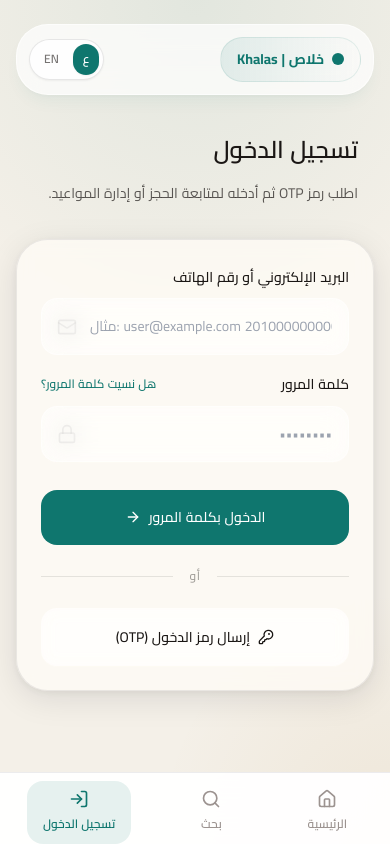
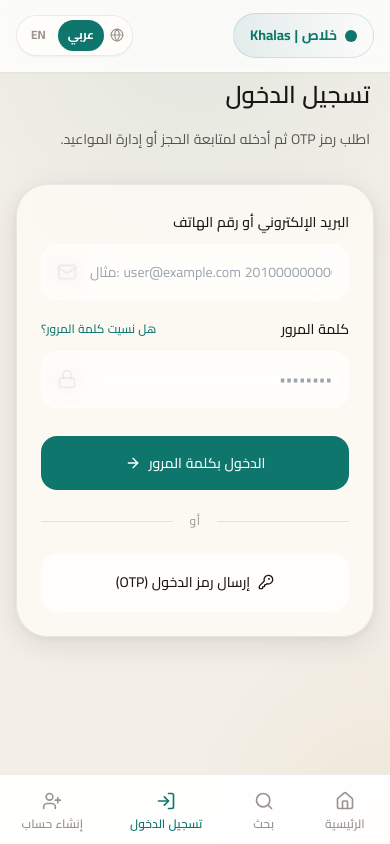
Before and after one commit to mozeyada/khalas, a Next.js app in the folder frontend/: page /ar/auth/login in a window 390 px wide. Built offline with nearby package versions, Linux system fonts and the light colour scheme; no server answers.

Commit message:
fix(ui): full-bleed hero, fixed header, text-balance headline, amber secondary CTA, عربي toggle, register tab

```diff
--- a/frontend/src/components/site-shell.tsx
+++ b/frontend/src/components/site-shell.tsx
@@ -2,16 +2,31 @@
 
 import {useState, useEffect, useRef} from 'react';
 import {useLocale, useTranslations} from 'next-intl';
-import {Home, Search, LayoutDashboard, LogOut, LogIn, UserPlus, Shield, UserCircle, Sparkles, ChevronDown, Globe} from 'lucide-react';
+import {
+  Home,
+  Search,
+  LayoutDashboard,
+  LogOut,
+  LogIn,
+  UserPlus,
+  Shield,
+  UserCircle,
+  Sparkles,
+  ChevronDown,
+  Globe,
+} from 'lucide-react';
 
 import {Link, usePathname} from '@/i18n/navigation';
 import {useSession} from '@/components/session-provider';
 import {LocaleSwitcher} from '@/components/locale-switcher';
 
+// Height of the fixed header in px — used to offset page body content
+const HEADER_H = 72;
+
 export function SiteShell({
   children,
   title,
-  subtitle
+  subtitle,
 }: {
   children: React.ReactNode;
   title?: string;
@@ -32,9 +47,7 @@ export function SiteShell({
       }
     }
     function handleKeyDown(event: KeyboardEvent) {
-      if (event.key === 'Escape') {
-        setDropdownOpen(false);
-      }
+      if (event.key === 'Escape') setDropdownOpen(false);
     }
     if (dropdownOpen) {
       document.addEventListener('mousedown', handleClickOutside);
@@ -55,19 +68,28 @@ export function SiteShell({
     return parts[0][0] + parts[parts.length - 1][0];
   };
 
-  // If user is admin, we default their "user" dashboard to the patient dashboard.
   const dashboardHref = user?.role === 'provider' ? '/provider/dashboard' : '/dashboard';
 
   return (
-    <main className="mx-auto min-h-screen w-full max-w-6xl px-4 py-6 sm:px-6 lg:px-8 pb-24 md:pb-6">
-      {/* Floating Portal Navbar (Desktop) & Top Branding (Mobile) */}
-      <header className="sticky top-4 z-50 mb-8 rounded-[2rem] border border-white/60 bg-white/70 p-3 shadow-lg shadow-teal/5 backdrop-blur-md transition-all hover:bg-white/80 hover:shadow-xl hover:shadow-teal/10 sm:p-4">
-        <div className="flex items-center justify-between gap-2">
-          <div className="flex items-center gap-3">
-            <Link href="/" locale={locale} className="group flex items-center gap-2 rounded-full border border-teal/10 bg-gradient-to-r from-teal/10 to-transparent px-4 py-2 text-sm font-bold text-teal transition-all hover:border-teal/30 hover:scale-105">
+    /* Changed from <main> to <div> — pages supply their own <main> landmark */
+    <div className="min-h-screen w-full">
+
+      {/* ── Fixed header ───────────────────────────────────────── */}
+      <header
+        style={{height: HEADER_H}}
+        className="fixed inset-x-0 top-0 z-50 border-b border-white/40 bg-white/80 backdrop-blur-xl shadow-sm shadow-black/5"
+      >
+        <div className="mx-auto flex h-full max-w-6xl items-center justify-between gap-2 px-4 sm:px-6">
+
+          {/* Brand */}
+          <Link
+            href="/"
+            locale={locale}
+            className="group flex shrink-0 items-center gap-2 rounded-full border border-teal/15 bg-gradient-to-r from-teal/10 to-transparent px-4 py-2 text-sm font-bold text-teal transition-all hover:border-teal/30 hover:scale-105"
+          >
             <span className="relative flex h-3 w-3">
-                <span className="animate-ping absolute inline-flex h-full w-full rounded-full bg-teal opacity-40"></span>
-                <span className="relative inline-flex rounded-full h-3 w-3 bg-teal"></span>
+              <span className="animate-ping absolute inline-flex h-full w-full rounded-full bg-teal opacity-40" />
+              <span className="relative inline-flex rounded-full h-3 w-3 bg-teal" />
             </span>
             {t('brand')}
           </Link>
@@ -77,25 +99,29 @@ export function SiteShell({
               <h1 className="text-sm font-semibold text-ink">{title}</h1>
             </div>
           )}
-          </div>
 
-          {/* Mobile: compact language toggle always visible */}
+          {/* Mobile: compact language toggle (always visible) */}
           <div className="flex items-center gap-2 md:hidden">
-            <div className="inline-flex items-center gap-1 rounded-full border border-ink/10 bg-white/80 p-1 text-xs shadow-sm">
+            <div className="inline-flex items-center gap-0.5 rounded-full border border-[var(--border)] bg-[var(--surface-1)] p-1 text-xs shadow-sm backdrop-blur">
+              <Globe className="mx-1 h-3.5 w-3.5 text-[var(--text-3)]" />
               <Link
                 href={pathname}
                 locale="ar"
-                className={`rounded-full px-2.5 py-1 font-semibold transition-all ${
-                  locale === 'ar' ? 'bg-teal text-white shadow-sm' : 'text-ink/60 hover:text-ink'
+                className={`rounded-full px-2.5 py-1 font-bold transition-all duration-fast ${
+                  locale === 'ar'
+                    ? 'bg-teal text-white shadow-sm'
+                    : 'text-[var(--text-3)] hover:bg-[var(--surface-2)] hover:text-[var(--text-1)]'
                 }`}
               >
-                ع
+                عربي
               </Link>
               <Link
                 href={pathname}
                 locale="en"
-                className={`rounded-full px-2.5 py-1 font-semibold transition-all ${
-                  locale === 'en' ? 'bg-teal text-white shadow-sm' : 'text-ink/60 hover:text-ink'
+                className={`rounded-full px-2.5 py-1 font-bold transition-all duration-fast ${
+                  locale === 'en'
+                    ? 'bg-teal text-white shadow-sm'
+                    : 'text-[var(--text-3)] hover:bg-[var(--surface-2)] hover:text-[var(--text-1)]'
                 }`}
               >
                 EN
@@ -103,6 +129,7 @@ export function SiteShell({
             </div>
           </div>
 
+          {/* Desktop nav */}
           <div className="hidden md:flex flex-wrap items-center gap-2">
             <LocaleSwitcher />
 
@@ -110,22 +137,26 @@ export function SiteShell({
               href="/"
               locale={locale}
               className={`group flex items-center gap-2 rounded-full px-4 py-2 text-sm font-medium transition-all ${
-                pathname === '/' ? 'bg-ink text-white shadow-md' : 'bg-transparent text-ink/70 hover:bg-black/5 hover:text-ink'
+                pathname === '/'
+                  ? 'bg-ink text-white shadow-md'
+                  : 'bg-transparent text-ink/70 hover:bg-black/5 hover:text-ink'
               }`}
             >
               <Home className={`h-4 w-4 transition-transform group-hover:scale-110 ${pathname === '/' ? 'text-white' : 'text-ink/50'}`} />
-              <span className="hidden sm:inline">{t('home')}</span>
+              <span>{t('home')}</span>
             </Link>
 
             <Link
               href="/search"
               locale={locale}
               className={`group flex items-center gap-2 rounded-full px-4 py-2 text-sm font-medium transition-all ${
-                pathname === '/search' ? 'bg-ink text-white shadow-md' : 'bg-transparent text-ink/70 hover:bg-black/5 hover:text-ink'
+                pathname === '/search'
+                  ? 'bg-ink text-white shadow-md'
+                  : 'bg-transparent text-ink/70 hover:bg-black/5 hover:text-ink'
               }`}
             >
               <Search className={`h-4 w-4 transition-transform group-hover:scale-110 ${pathname === '/search' ? 'text-white' : 'text-ink/50'}`} />
-              <span className="hidden sm:inline">{t('search')}</span>
+              <span>{t('search')}</span>
             </Link>
 
             {isReady && isAuthenticated && user ? (
@@ -150,9 +181,9 @@ export function SiteShell({
                   <div
                     className={`absolute ${
                       locale === 'ar' ? 'left-0 origin-top-left' : 'right-0 origin-top-right'
-                    } mt-2 w-72 rounded-[2rem] border border-white/60 bg-white/95 p-4 shadow-xl shadow-teal/5 backdrop-blur-md transition-all z-50`}
+                    } mt-2 w-72 rounded-[2rem] border border-white/60 bg-white/95 p-4 shadow-xl shadow-teal/5 backdrop-blur-md z-50`}
                   >
-                    {/* User profile details header */}
+                    {/* User profile header */}
                     <div className="flex items-center gap-3 border-b border-ink/5 pb-3 mb-3">
                       <div className="flex h-12 w-12 items-center justify-center rounded-full bg-gradient-to-tr from-teal to-teal-400 text-white font-bold text-base shadow-sm">
                         {getUserInitials()}
@@ -188,9 +219,8 @@ export function SiteShell({
                       </div>
                     </div>
 
-                    {/* Navigation Links inside dropdown */}
                     <div className="space-y-1">
-                      {user.role === 'provider' || user.role === 'patient' || user.role === 'admin' ? (
+                      {(user.role === 'provider' || user.role === 'patient' || user.role === 'admin') && (
                         <Link
                           href={dashboardHref}
                           locale={locale}
@@ -204,9 +234,9 @@ export function SiteShell({
                           <LayoutDashboard className="h-4 w-4" />
                           <span>{user.role === 'provider' ? t('providerDashboard') : t('dashboard')}</span>
                         </Link>
-                      ) : null}
+                      )}
 
-                      {user.role === 'admin' ? (
+                      {user.role === 'admin' && (
                         <Link
                           href="/admin"
                           locale={locale}
@@ -220,9 +250,9 @@ export function SiteShell({
                           <Shield className="h-4 w-4" />
                           <span>{t('admin')}</span>
                         </Link>
-                      ) : null}
+                      )}
 
-                      {user.role === 'admin' || user.role === 'salesman' ? (
+                      {(user.role === 'admin' || user.role === 'salesman') && (
                         <Link
                           href="/salesman"
                           locale={locale}
@@ -236,7 +266,7 @@ export function SiteShell({
                           <Sparkles className="h-4 w-4" />
                           <span>{t('sales')}</span>
                         </Link>
-                      ) : null}
+                      )}
 
                       <Link
                         href="/profile"
@@ -271,14 +301,14 @@ export function SiteShell({
               </div>
             ) : isReady && !isAuthenticated ? (
               <>
-                <div className="h-4 w-px bg-ink/10 mx-1 hidden sm:block"></div>
+                <div className="h-4 w-px bg-ink/10 mx-1 hidden sm:block" />
                 <Link
                   href="/auth/login"
                   locale={locale}
                   className="group flex items-center gap-2 rounded-full bg-transparent px-4 py-2 text-sm font-medium text-ink/70 transition-all hover:bg-black/5 hover:text-ink"
                 >
-                  <LogIn className="h-4 w-4 transition-transform group-hover:translate-x-1" />
-                  <span className="hidden sm:inline">{t('login')}</span>
+                  <LogIn className="h-4 w-4 transition-transform group-hover:translate-x-1 rtl:group-hover:-translate-x-1" />
+                  <span>{t('login')}</span>
                 </Link>
                 <Link
                   href="/auth/register"
@@ -286,7 +316,7 @@ export function SiteShell({
                   className="group flex items-center gap-2 rounded-full bg-ink px-4 py-2 text-sm font-medium text-white transition-all hover:bg-ink/90 hover:shadow-md"
                 >
                   <UserPlus className="h-4 w-4 transition-transform group-hover:scale-110" />
-                  <span className="hidden sm:inline">{t('register')}</span>
+                  <span>{t('register')}</span>
                 </Link>
               </>
             ) : null}
@@ -294,40 +324,42 @@ export function SiteShell({
         </div>
       </header>
 
-      {/* Page Header (If not hidden inside floating navbar) */}
+      {/* ── Page content — offset by header height ─────────────── */}
+      <div
+        style={{paddingTop: HEADER_H}}
+        className="mx-auto w-full max-w-6xl px-4 pb-28 sm:px-6 md:pb-8 lg:px-8"
+      >
         {(title || subtitle) && (
-        <div className="mb-8 px-4 sm:px-6 md:hidden">
-          {title ? <h1 className="text-2xl font-semibold text-ink sm:text-3xl">{title}</h1> : null}
-          {subtitle ? <p className="mt-2 text-sm leading-6 text-ink/70">{subtitle}</p> : null}
+          <div className="mb-8 px-1 md:hidden">
+            {title && <h1 className="text-2xl font-semibold text-ink sm:text-3xl">{title}</h1>}
+            {subtitle && <p className="mt-2 text-sm leading-6 text-ink/70">{subtitle}</p>}
           </div>
         )}
 
         {children}
+      </div>
 
-      {/* Fixed Bottom Navigation Bar (Mobile only) */}
-      <nav className="fixed bottom-0 left-0 right-0 z-50 flex items-center justify-around border-t border-[var(--border)] bg-white/95 pb-[env(safe-area-inset-bottom,16px)] pt-2 backdrop-blur-xl md:hidden">
+      {/* ── Fixed Bottom Navigation Bar (mobile only) ──────────── */}
+      <nav className="fixed bottom-0 inset-x-0 z-50 flex items-center justify-around border-t border-[var(--border)] bg-white/95 pb-[env(safe-area-inset-bottom,12px)] pt-2 backdrop-blur-xl md:hidden">
         <Link
           href="/"
           locale={locale}
-          className={`flex flex-col items-center gap-1 rounded-2xl px-4 py-2 text-xs font-semibold transition-all duration-fast ${
-            pathname === '/'
-              ? 'bg-teal/10 text-teal'
-              : 'text-[var(--text-3)] hover:text-[var(--text-2)]'
+          className={`flex flex-col items-center gap-0.5 rounded-2xl px-4 py-2 text-xs font-semibold transition-all duration-fast ${
+            pathname === '/' ? 'text-teal' : 'text-[var(--text-3)]'
           }`}
         >
-          <Home className="h-5 w-5" />
+          <Home className={`h-5 w-5 ${pathname === '/' ? 'text-teal' : ''}`} />
           <span>{t('home')}</span>
         </Link>
+
         <Link
           href="/search"
           locale={locale}
-          className={`flex flex-col items-center gap-1 rounded-2xl px-4 py-2 text-xs font-semibold transition-all duration-fast ${
-            pathname === '/search'
-              ? 'bg-teal/10 text-teal'
-              : 'text-[var(--text-3)] hover:text-[var(--text-2)]'
+          className={`flex flex-col items-center gap-0.5 rounded-2xl px-4 py-2 text-xs font-semibold transition-all duration-fast ${
+            pathname === '/search' ? 'text-teal' : 'text-[var(--text-3)]'
           }`}
         >
-          <Search className="h-5 w-5" />
+          <Search className={`h-5 w-5 ${pathname === '/search' ? 'text-teal' : ''}`} />
           <span>{t('search')}</span>
         </Link>
 
@@ -337,14 +369,12 @@ export function SiteShell({
               <Link
                 href={dashboardHref}
                 locale={locale}
-                className={`flex flex-col items-center gap-1 rounded-2xl px-4 py-2 text-xs font-semibold transition-all duration-fast ${
-                  pathname === dashboardHref
-                    ? 'bg-teal/10 text-teal'
-                    : 'text-[var(--text-3)] hover:text-[var(--text-2)]'
+                className={`flex flex-col items-center gap-0.5 rounded-2xl px-4 py-2 text-xs font-semibold transition-all duration-fast ${
+                  pathname === dashboardHref ? 'text-teal' : 'text-[var(--text-3)]'
                 }`}
               >
                 <LayoutDashboard className="h-5 w-5" />
-                <span>{user?.role === 'provider' ? t('providerDashboard') : t('dashboard')}</span>
+                <span>{user?.role === 'provider' ? t('provider') : t('dashboard')}</span>
               </Link>
             )}
 
@@ -352,10 +382,8 @@ export function SiteShell({
               <Link
                 href="/salesman"
                 locale={locale}
-                className={`flex flex-col items-center gap-1 rounded-2xl px-4 py-2 text-xs font-semibold transition-all duration-fast ${
-                  pathname === '/salesman'
-                    ? 'bg-indigo-400/10 text-indigo-600'
-                    : 'text-[var(--text-3)] hover:text-[var(--text-2)]'
+                className={`flex flex-col items-center gap-0.5 rounded-2xl px-4 py-2 text-xs font-semibold transition-all duration-fast ${
+                  pathname === '/salesman' ? 'text-indigo-600' : 'text-[var(--text-3)]'
                 }`}
               >
                 <Sparkles className="h-5 w-5" />
@@ -366,10 +394,8 @@ export function SiteShell({
             <Link
               href="/profile"
               locale={locale}
-              className={`flex flex-col items-center gap-1 rounded-2xl px-4 py-2 text-xs font-semibold transition-all duration-fast ${
-                pathname === '/profile'
-                  ? 'bg-teal/10 text-teal'
-                  : 'text-[var(--text-3)] hover:text-[var(--text-2)]'
+              className={`flex flex-col items-center gap-0.5 rounded-2xl px-4 py-2 text-xs font-semibold transition-all duration-fast ${
+                pathname === '/profile' ? 'text-teal' : 'text-[var(--text-3)]'
               }`}
             >
               <UserCircle className="h-5 w-5" />
@@ -381,18 +407,26 @@ export function SiteShell({
             <Link
               href="/auth/login"
               locale={locale}
-              className={`flex flex-col items-center gap-1 rounded-2xl px-4 py-2 text-xs font-semibold transition-all duration-fast ${
-                pathname === '/auth/login'
-                  ? 'bg-teal/10 text-teal'
-                  : 'text-[var(--text-3)] hover:text-[var(--text-2)]'
+              className={`flex flex-col items-center gap-0.5 rounded-2xl px-4 py-2 text-xs font-semibold transition-all duration-fast ${
+                pathname === '/auth/login' ? 'text-teal' : 'text-[var(--text-3)]'
               }`}
             >
               <LogIn className="h-5 w-5" />
               <span>{t('login')}</span>
             </Link>
+            <Link
+              href="/auth/register"
+              locale={locale}
+              className={`flex flex-col items-center gap-0.5 rounded-2xl px-3 py-2 text-xs font-semibold transition-all duration-fast ${
+                pathname === '/auth/register' ? 'text-teal' : 'text-[var(--text-3)]'
+              }`}
+            >
+              <UserPlus className="h-5 w-5" />
+              <span>{t('register')}</span>
+            </Link>
           </>
         )}
       </nav>
-    </main>
+    </div>
   );
 }
```
Also changed, not shown: frontend/src/app/[locale]/page.tsx (+46 -23 lines). Lines whose indentation alone changed are shown as unchanged.
